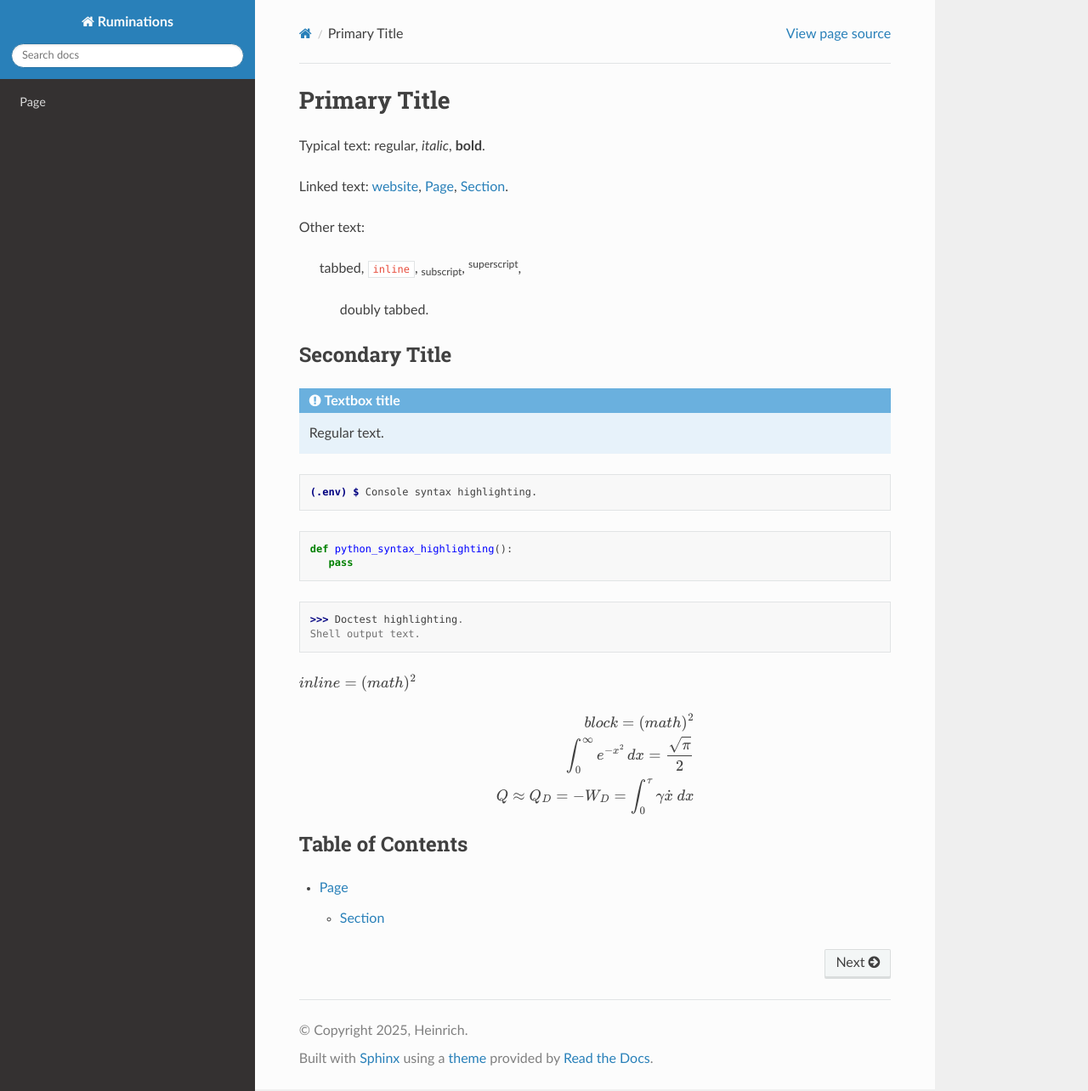
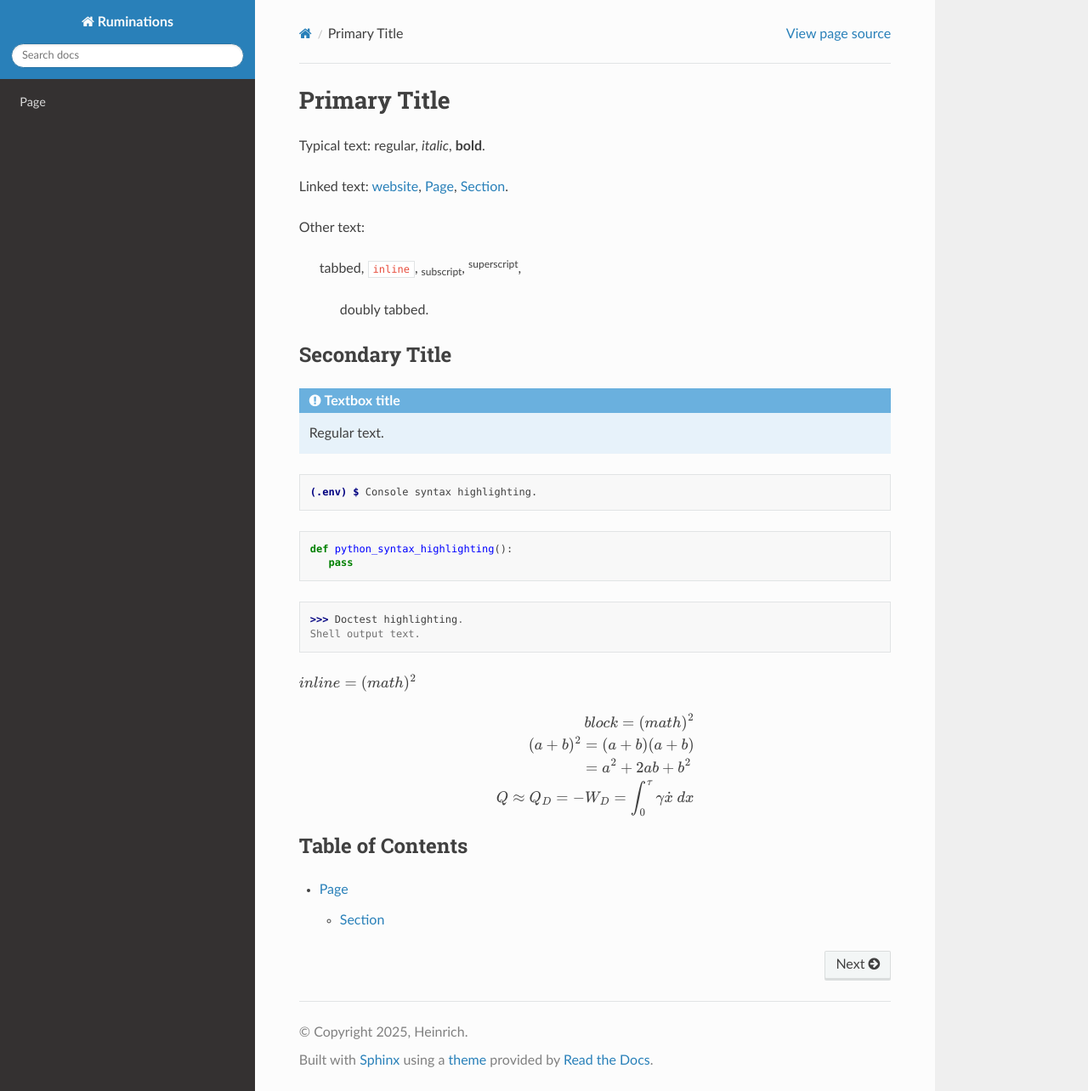
Before and after one commit to atheinrich/ReadTheDocs, a Sphinx documentation site: the page built from docs/source/index.rst, in a window 1280 px wide and 1284 px high. Shown: the whole window at 85% size. Built offline with Sphinx 7.4.7 and the Read the Docs theme 3.1.0, drawn with Linux system fonts in a browser that asks for light colours.

Commit message:
Update index.rst

```diff
--- a/docs/source/index.rst
+++ b/docs/source/index.rst
@@ -44,7 +44,8 @@ Shell output text.
 
    block = (math)^2
 
-   \int_0^\infty e^{-x^2} \, dx = \frac{\sqrt{\pi}}{2}
+   (a + b)^2  &=  (a + b)(a + b) \\
+              &=  a^2 + 2ab + b^2
 
    Q\approx Q_D=-W_D=\int_{0}^{\tau}{\gamma\dot{x}\ dx}
 
```
